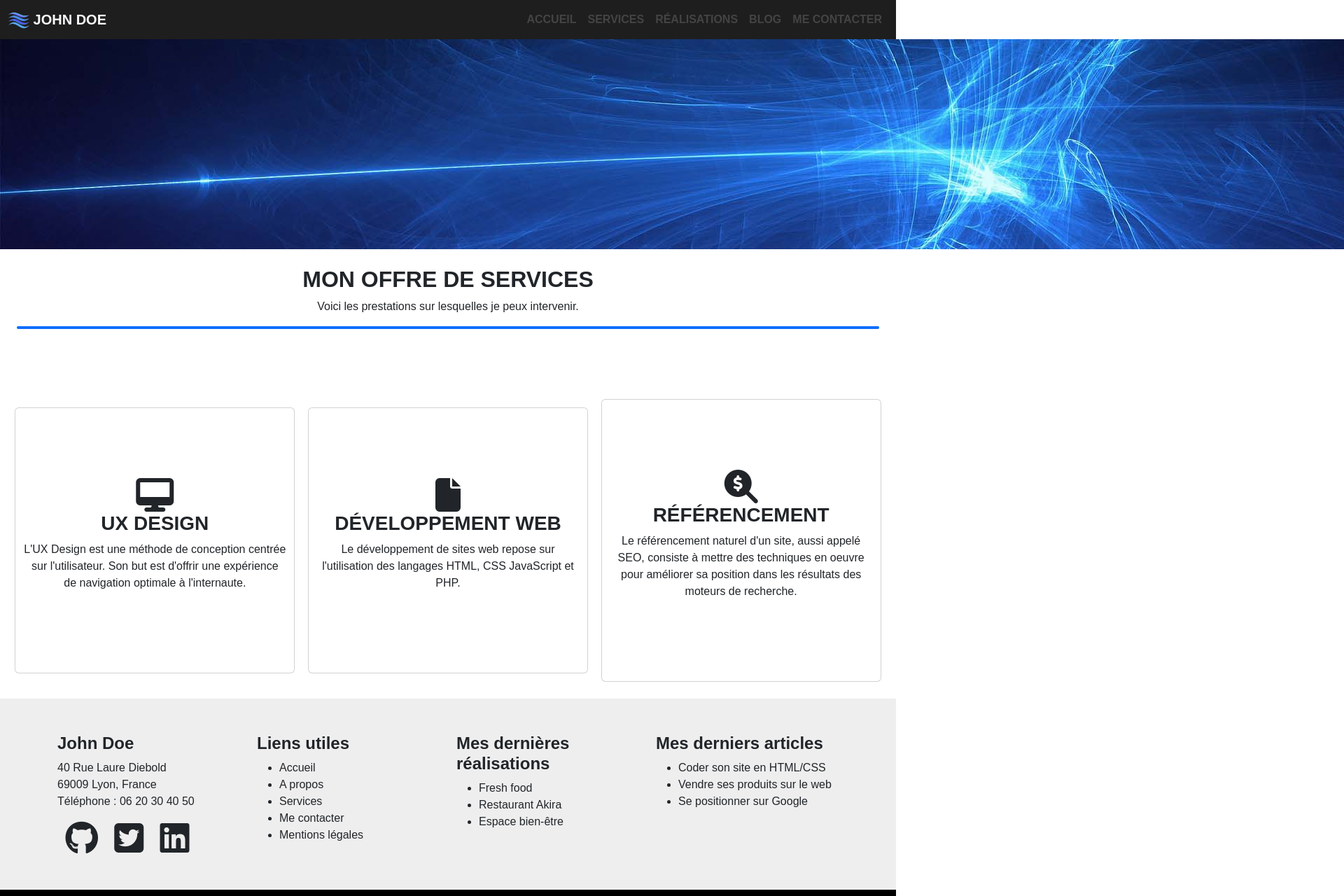
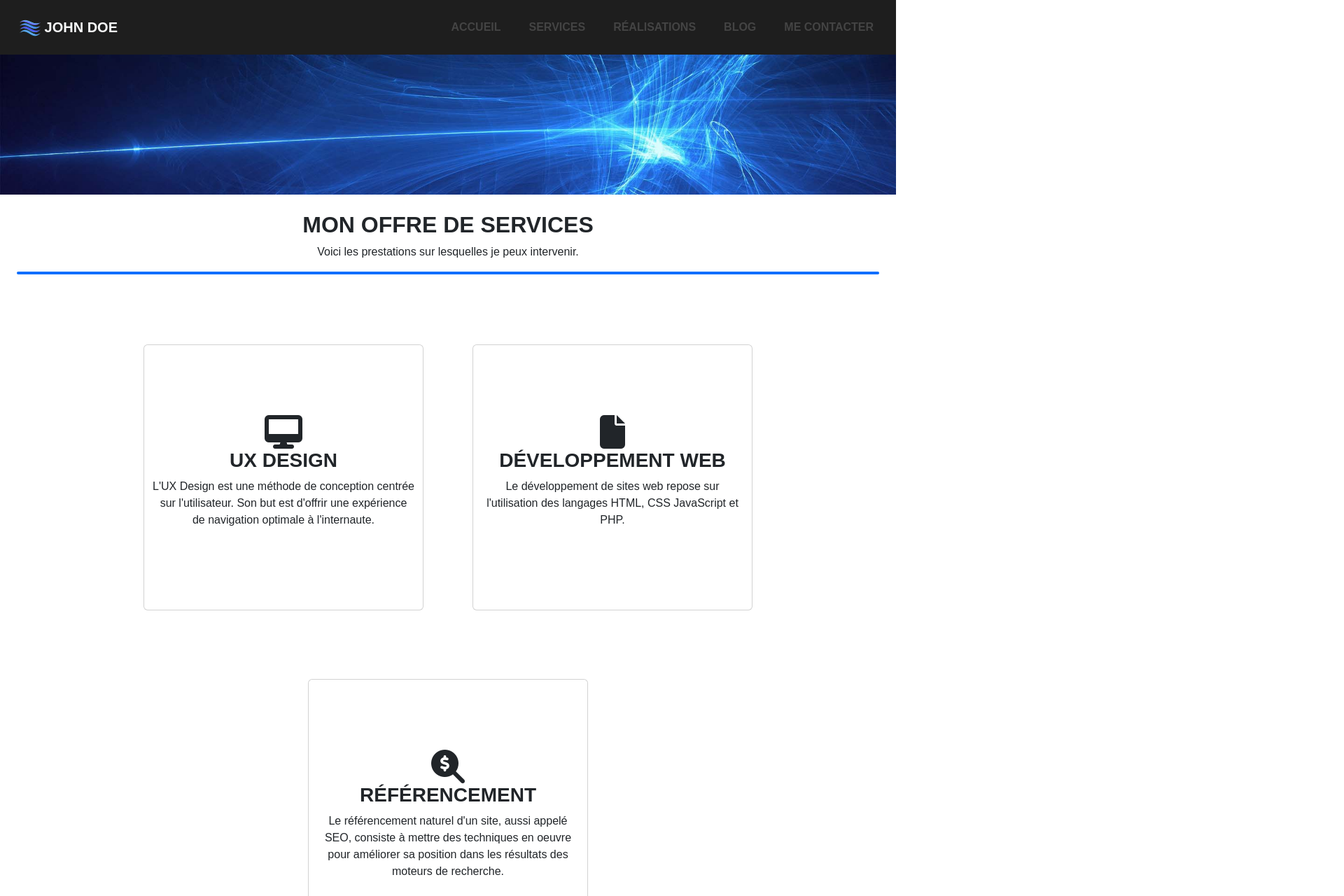
Before and after one commit to Delmi140/CV-en-ligne-John-DOE---Delmi-NIDHAR, a React (Create React App) app: page /services in a window 1280 px wide. Shown: the top 1280 px of the page at 70% size, 1920 px wide, since content can reach past the window. Built offline with nearby package versions, Linux system fonts and the light colour scheme.

Commit message:
Add Image

```diff
--- a/src/components/Footer.jsx
+++ b/src/components/Footer.jsx
@@ -6,8 +6,8 @@ export default function Footer() {
         <footer>
         <section>
             <div class="container" style={{paddingTop:'50px', paddingBottom:'50px'}}>
-                <div class="row">
-                    <article class="col-md-3">
+                <div class="row justify-content-center">
+                    <article class="col-md-6 col-lg-3 mb-5">
                         <h4>John Doe</h4>
                         <p>40 Rue Laure Diebold <br />69009 Lyon, France <br />Téléphone : 06 20 30 40 50</p>
                         <div style={{display: 'flex',justifyContent: 'space-around',alignItems: 'center',width: '200px' }}>
@@ -17,7 +17,7 @@ export default function Footer() {
 
                         </div>
                     </article>
-                    <article class="col-md-3">
+                    <article class="col-md-6 col-lg-3 mb-5">
                         <h4>Liens utiles</h4>
                         <ul>
                             <li>
@@ -37,7 +37,7 @@ export default function Footer() {
                             </li>
                         </ul>
                     </article >
-                    <article class="col-md-3">
+                    <article class="col-md-6 col-lg-3 mb-5">
                     <h4>Mes dernières réalisations</h4>
                     <ul>
                         <li>
@@ -51,7 +51,7 @@ export default function Footer() {
                         </li>
                     </ul>
                     </article>
-                    <article class="col-md-3">
+                    <article class="col-md-6 col-lg-3 mb-5">
                     <h4>Mes derniers articles</h4>
                     <ul>
                         <li>
--- a/src/components/Nav.jsx
+++ b/src/components/Nav.jsx
@@ -9,24 +9,24 @@ export default function Nav() {
     <header>
         <nav id="navi" class="navbar navbar-expand-lg" >
           <div class="container-fluid">
-            <Link class="navbar-brand text-uppercase text-light" to="/"><img src={Imagelogo} alt="Lo" width="30" height="24" class="d-inline-block align-text-top" /> john doe </Link>
+            <Link class="navbar-brand text-uppercase text-light py-3 px-0 px-lg-3 " to="/"><img src={Imagelogo} alt="Lo" width="30" height="24" class="d-inline-block align-text-top  " /> john doe </Link>
             <button class="navbar-toggler bg-light" type="button" data-bs-toggle="collapse" data-bs-target="#navbarTogglerDemo02" aria-controls="navbarTogglerDemo02" aria-expanded="false" aria-label="Toggle navigation"><span class="navbar-toggler-icon"></span></button>
           <div class="collapse navbar-collapse" id="navbarTogglerDemo02">
-          <ul class="navbar-nav ms-auto mb-2 mb-lg-0">
-            <li class="nav-item">
-              <Link id="p-accueil" class="nav-link  text-uppercase " aria-current="page" to="/">accueil</Link>
+          <ul class="navbar-nav ms-auto ">
+            <li class="nav-item mx-0 mx-lg-1">
+              <Link id="p-accueil" class="nav-link py-3 px-0 px-lg-3  text-uppercase " aria-current="page" to="/">accueil</Link>
             </li>
-            <li class="nav-item">
-              <Link id="p-services" class="nav-link text-uppercase" to="/services">services</Link>
+            <li class="nav-item mx-0 mx-lg-1">
+              <Link id="p-services" class="nav-link py-3 px-0 px-lg-3  text-uppercase" to="/services">services</Link>
             </li>
-            <li class="nav-item">
-              <Link id="p-realisations" class="nav-link text-uppercase " to="/achievements">réalisations</Link>
+            <li class="nav-item mx-0 mx-lg-1">
+              <Link id="p-realisations" class="nav-link py-3 px-0 px-lg-3  text-uppercase " to="/achievements">réalisations</Link>
             </li>
-            <li class="nav-item">
-              <Link id="p-blog" class="nav-link text-uppercase" to="/blog">blog</Link>
+            <li class="nav-item mx-0 mx-lg-1">
+              <Link id="p-blog" class="nav-link py-3 px-0 px-lg-3  text-uppercase" to="/blog">blog</Link>
             </li>
-            <li class="nav-item">
-              <Link id="p-contact" class="nav-link text-uppercase " to="/contact">me contacter</Link>
+            <li class="nav-item mx-0 mx-lg-1">
+              <Link id="p-contact" class="nav-link py-3 px-0 px-lg-3  text-uppercase " to="/contact">me contacter</Link>
             </li>
            </ul>
             </div>
--- a/src/pages/Contact.jsx
+++ b/src/pages/Contact.jsx
@@ -7,7 +7,7 @@ export default function Contact() {
 
     <main>
       <div>
-            <section class="row justify-content-center " style={{ backgroundImage: 'linear-gradient(rgba(0, 105, 255, 0.5), rgba(0, 105, 255, 0.5)),url(' + Imagecontact + ')', }}>
+            <section class="row justify-content-center " style={{ backgroundImage: 'linear-gradient(rgba(0, 105, 255, 0.5), rgba(0, 105, 255, 0.5)),url(' + Imagecontact + ')', backgroundRepeat:'no-repeat', backgroundAttachment:'fixed',backgroundPosition:'center', backgroundSize:'cover'}}>
             <div class="card" style={{width: '70rem',marginBottom: '50px',marginTop: '50px'}} >
               <div class="card-body">
                  <h2 class="text-center ">ME CONTACTER</h2>
--- a/src/pages/Home.jsx
+++ b/src/pages/Home.jsx
@@ -22,10 +22,10 @@ export default function Home() {
   return (
        <main>
 
-            <section id="slider" class=" text-light text-center p-4" style={{height: '1000px' ,backgroundImage: 'linear-gradient(rgba(0, 0, 0, 0.3), rgba(0, 0, 0, 0.3)),url(' + Imagehero + ')' }}>
+            <section id="slider" class=" text-light text-center p-4" style={{ backgroundImage: 'linear-gradient(rgba(0, 0, 0, 0.3), rgba(0, 0, 0, 0.3)),url(' + Imagehero + ')',backgroundRepeat:'no-repeat' ,backgroundPosition:'center', backgroundSize:'cover',}}>
                  <h1 class="text-uppercase mb-3 " style={{marginTop: '25%'}}>Bonjour, je suis John Doe</h1>
                  <h2 >Développeur web full stack</h2>
-                 <a href="#aprops" class="btn btn-primary">En savoir plus</a>
+                 <a href="#aprops" class="btn btn-primary" style={{marginBottom: '25%'}}>En savoir plus</a>
             </section>
 
 
@@ -43,7 +43,8 @@ export default function Home() {
                     <p>Passionné par l'informatique et les nouvelles technologies, j'ai suivi une formation d'<strong>intégrateur-développeur web </strong>au CEF. Au cours de cette formation, j'ai pu acquérir des bases solides pour travailler dans le domaine du <strong>développement web</strong>. <br /> Basé à Lyon, je suis en recherche d'une alternance au sein d'une agence digitale pour consolider ma formation de <strong>développeur web full stack</strong>. <br /> J'accorde une attention particulière à la qualité du code que j'écris et je respecte les bonnes pratiques du web.</p>
                     </div>
                     <div class=" col-md-6">
-                        <img src={Imagerepre} alt="espace bien-être" />
+                        <img class="imagerepre" src={Imagerepre} alt="espace bien-être" />
+
                         <h3>Mes compétences</h3>
                         <p>HTML5 90%</p>
                             <div class="progress" role="progressbar" aria-label="Danger example" aria-valuenow="100" aria-valuemin="0" aria-valuemax="100">
--- a/src/pages/Services.jsx
+++ b/src/pages/Services.jsx
@@ -7,9 +7,9 @@ export default function Services(){
 
   return(
     <main>
-      <div>
+      <div class="text-center ">
             <section>
-               <img src={Imagebanner} alt="banner" />
+               <img class="img-fluid "  src={Imagebanner} alt="banner " />
             </section>
 
             <section>
@@ -22,18 +22,18 @@ export default function Services(){
                 <div class="progress" role="progressbar" aria-label="Example 1px high" aria-valuenow="25" aria-valuemin="0" aria-valuemax="100" style={{height:'4px',marginBottom: '50px', }}>
                        <div class="progress-bar" style={{width:'100%',}}></div>
                  </div>
-                <div class="row" style={{display: 'flex',justifyContent: 'space-around',alignItems: 'center', }}>
-                    <div class="card col-md-4" style={{width: '25rem', paddingBlockStart: '100px', paddingBlockEnd: '100px',marginBlockStart: '50px', }}>
+                <div class="row justify-content-center">
+                    <div class="card col-md-6 col-lg-4 mb-5" style={{width: '25rem', paddingBlockStart: '100px', paddingBlockEnd: '100px',marginBlockStart: '50px',marginLeft:'35px',marginRight:'35px' }}>
                       <i id="icon-ux" class="fa-solid fa-desktop fa-3x" ></i>
                       <h3 class="text-uppercase">UX DESIGN</h3>
                       <p>L'UX Design est une méthode de conception centrée sur l'utilisateur. Son but est d'offrir une expérience de navigation optimale à l'internaute.</p>
                     </div>
-                    <div class="card col-md-4" style={{width: '25rem', paddingBlockStart: '100px', paddingBlockEnd: '100px',marginBlockStart: '50px' }}>
+                    <div class="card col-md-6 col-lg-4 mb-5" style={{width: '25rem', paddingBlockStart: '100px', paddingBlockEnd: '100px',marginBlockStart: '50px',marginLeft:'35px',marginRight:'35px' }}>
                     <i id="icon-dev" class="fa-solid fa-file fa-3x"></i>
                       <h3 class="text-uppercase">DÉVELOPPEMENT WEB</h3>
                       <p>Le développement de sites web repose sur l'utilisation des langages HTML, CSS JavaScript et PHP.</p>
                     </div>
-                    <div  class="card col-md-4" style={{width: '25rem',paddingBlockStart: '100px', paddingBlockEnd: '100px',marginBlockStart: '50px' }}>
+                    <div  class="card col-md-6 col-lg-4 mb-5" style={{width: '25rem',paddingBlockStart: '100px', paddingBlockEnd: '100px',marginBlockStart: '50px',marginLeft:'35px',marginRight:'35px' }}>
                     <i id="icon-ref" class="fa-solid fa-magnifying-glass-dollar fa-3x"></i>
                       <h3 class="text-uppercase">RÉFÉRENCEMENT</h3>
                       <p>Le référencement naturel d'un site, aussi appelé SEO, consiste à mettre des techniques en oeuvre pour améliorer sa position dans les résultats des moteurs de recherche.</p>
```
Also changed, not shown: src/pages/Achievements.jsx (+5 -5 lines), src/pages/Blog.jsx (+8 -8 lines), public/style.css (line endings or trailing spaces).
